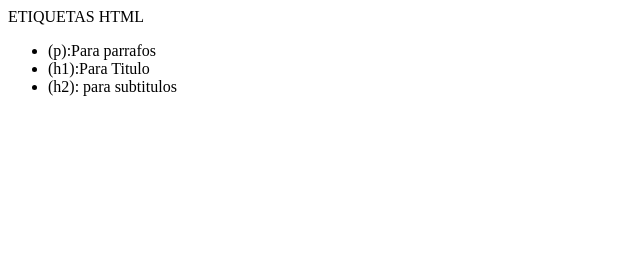
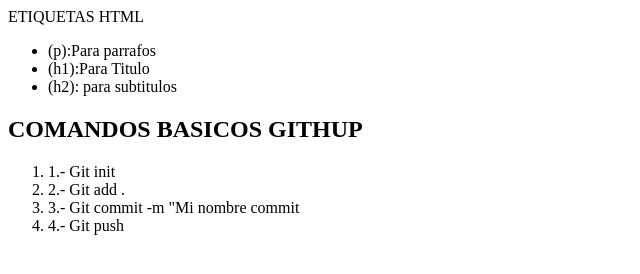
Before and after one commit to kim4000/kimberlycamacho, a plain HTML site: page index.html in a window 1280 px wide. Shown: the whole page, without its empty margins (0-640 px from the left). Drawn offline with Linux system fonts and the light colour scheme.

Commit message:
cambios en mi index2

```diff
--- a/index.html
+++ b/index.html
@@ -12,5 +12,12 @@
     <li>(h1):Para Titulo</li>
     <li>(h2): para subtitulos</li>
 </ul>
+<h2>COMANDOS BASICOS GITHUP</h2>
+<ol>
+    <li>1.- Git init</li>
+    <li>2.- Git add .</li>
+    <li>3.- Git commit -m "Mi nombre commit</li>
+    <li>4.- Git push</li>
+</ol>
 </body>
 </html>
```
